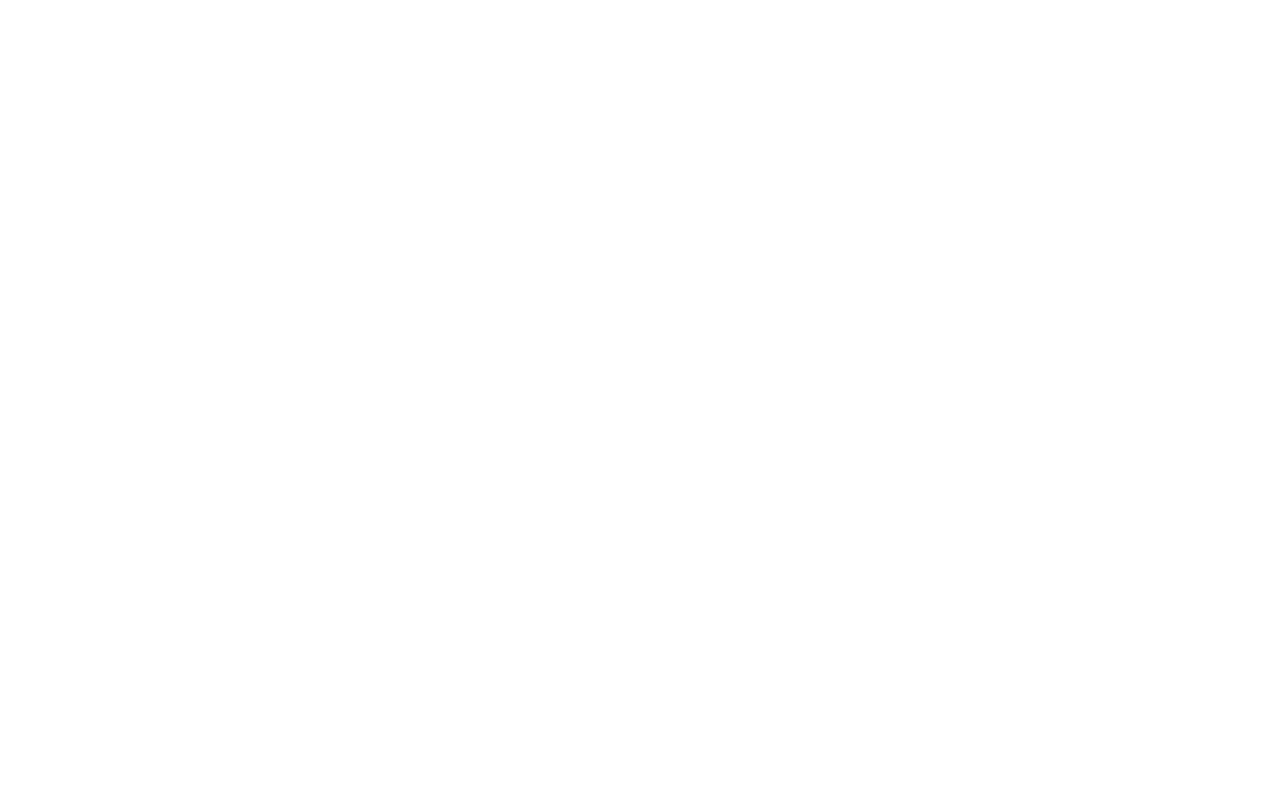
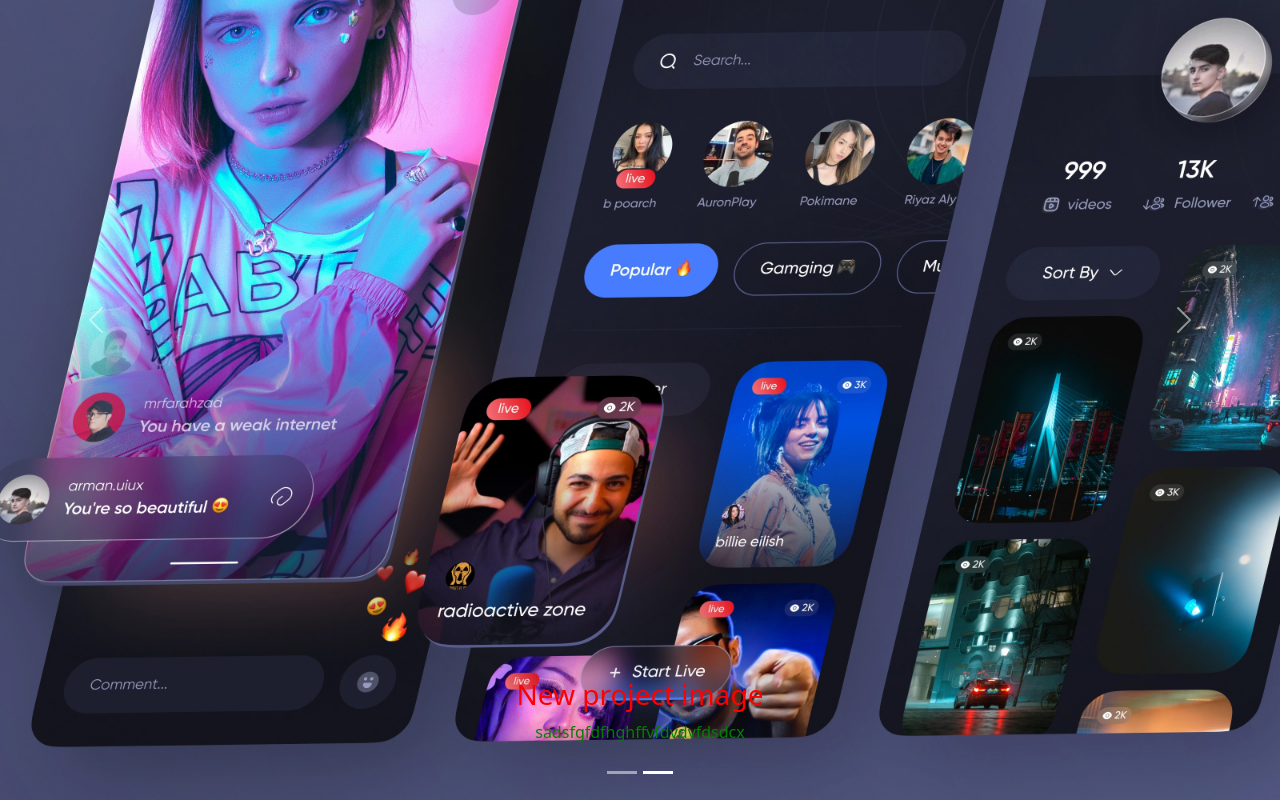
Before and after one commit to E-Mikha/websiteOnReact, a React (Create React App) app: page / in a window 1280 px wide. Shown: the part 216-1016 px from the top of the page. Before the commit the page ends 800 px from the top, so only its background shows below. Built offline with nearby package versions, Linux system fonts and the light colour scheme.

Commit message:
Fix carousel

```diff
--- a/src/Components/CarouselBox.js
+++ b/src/Components/CarouselBox.js
@@ -10,16 +10,16 @@
         <Carousel.Item>
           <img className="d-block w-100" src={pic1} alt="Project1" />
           <Carousel.Caption>
-            <h3>Project picture</h3>
-            <p>sadsfgfdfhghffvfdvdvfdsdcx</p>
+            <h3 style={{ color: "red" }}>Project image</h3>
+            <p style={{ color: "green" }}>sadsfgfdfhghffvfdvdvfdsdcx</p>
           </Carousel.Caption>
         </Carousel.Item>
 
         <Carousel.Item>
           <img className="d-block w-100" src={pic2} alt="Project2" />
           <Carousel.Caption>
-            <h3>Project2 picture2</h3>
-            <p>sadsfgfdfhghffvfdvdvfdsdcx</p>
+            <h3 style={{ color: "red" }}>New project image</h3>
+            <p style={{ color: "green" }}>sadsfgfdfhghffvfdvdvfdsdcx</p>
           </Carousel.Caption>
         </Carousel.Item>
       </Carousel>
--- a/src/Components/Header.js
+++ b/src/Components/Header.js
@@ -9,7 +9,7 @@
 } from "react-bootstrap";
 import { BrowserRouter, Routes, Route, Link } from "react-router-dom";
 import logo from "./logo192.png";
-import Home from "../Pages/Contacts";
+import Home from "../Pages/Home";
 import AboutUs from "../Pages/AboutUs";
 import Contacts from "../Pages/Contacts";
 import Blog from "../Pages/Blog";
--- a/src/Pages/Home.js
+++ b/src/Pages/Home.js
@@ -1,5 +1,5 @@
 import { Component } from "react";
-import CarouselBox from "../Components/Carouselbox";
+import CarouselBox from "../Components/CarouselBox";
 
 export default class Home extends Component {
   render() {
```
Also changed, not shown: src/assets/pic1.jpg.
